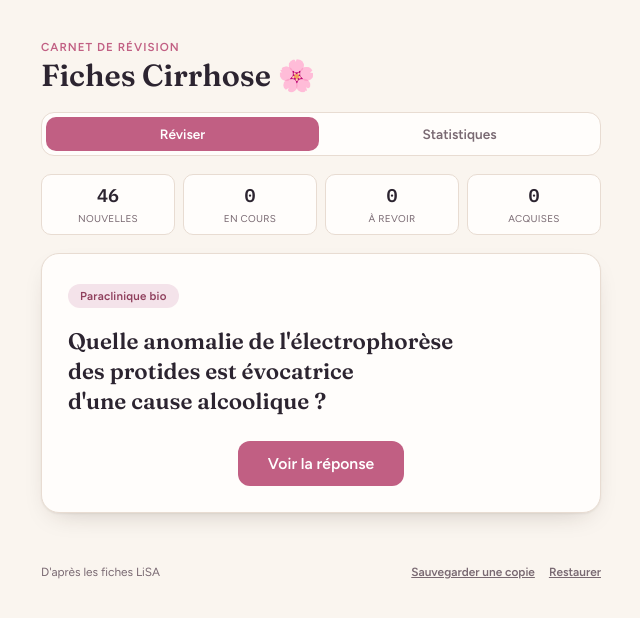
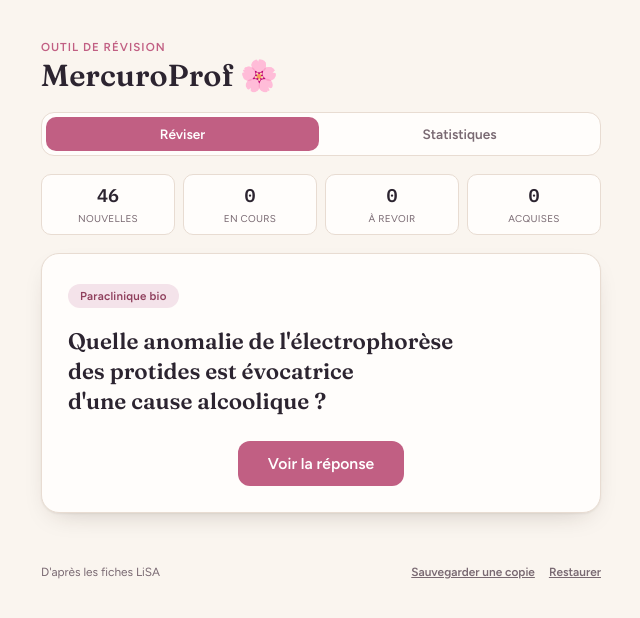
Before and after one commit to Fanthommm/MercuroProf, a React (Vite) app in the folder app/: page / in a window 1280 px wide. Shown: the top 618 px of the page, without its empty margins (319-959 px from the left). Built offline with nearby package versions, Linux system fonts and the light colour scheme.

Commit message:
feat: update title

```diff
--- a/app/src/App.jsx
+++ b/app/src/App.jsx
@@ -11,16 +11,22 @@ const BUILTIN_FICHES = new Set(BUILTIN_QUESTIONS.map((q) => q.fiche));
 export default function App() {
   const [importedQuestions, setImportedQuestions] = useLocalStorageState(
     "fiches-cirrhose-imported-v1",
-    []
+    [],
   );
-  const [progress, setProgress] = useLocalStorageState("fiches-cirrhose-progress-v1", {});
-  const [activeFiche, setActiveFiche] = useLocalStorageState("fiches-cirrhose-filter-v1", "all");
+  const [progress, setProgress] = useLocalStorageState(
+    "fiches-cirrhose-progress-v1",
+    {},
+  );
+  const [activeFiche, setActiveFiche] = useLocalStorageState(
+    "fiches-cirrhose-filter-v1",
+    "all",
+  );
   const [activeTab, setActiveTab] = useState("review");
   const [status, setStatus] = useState("");
 
   const allQuestions = useMemo(
     () => [...BUILTIN_QUESTIONS, ...importedQuestions],
-    [importedQuestions]
+    [importedQuestions],
   );
 
   const byId = useMemo(() => {
@@ -99,8 +105,8 @@ export default function App() {
       <div className="app-inner">
         <header className="masthead">
           <div>
-            <span className="eyebrow">Carnet de révision</span>
-            <h1>Fiches Cirrhose 🌸</h1>
+            <span className="eyebrow">Outil de révision</span>
+            <h1>MercuroProf 🌸</h1>
           </div>
         </header>
 
```
